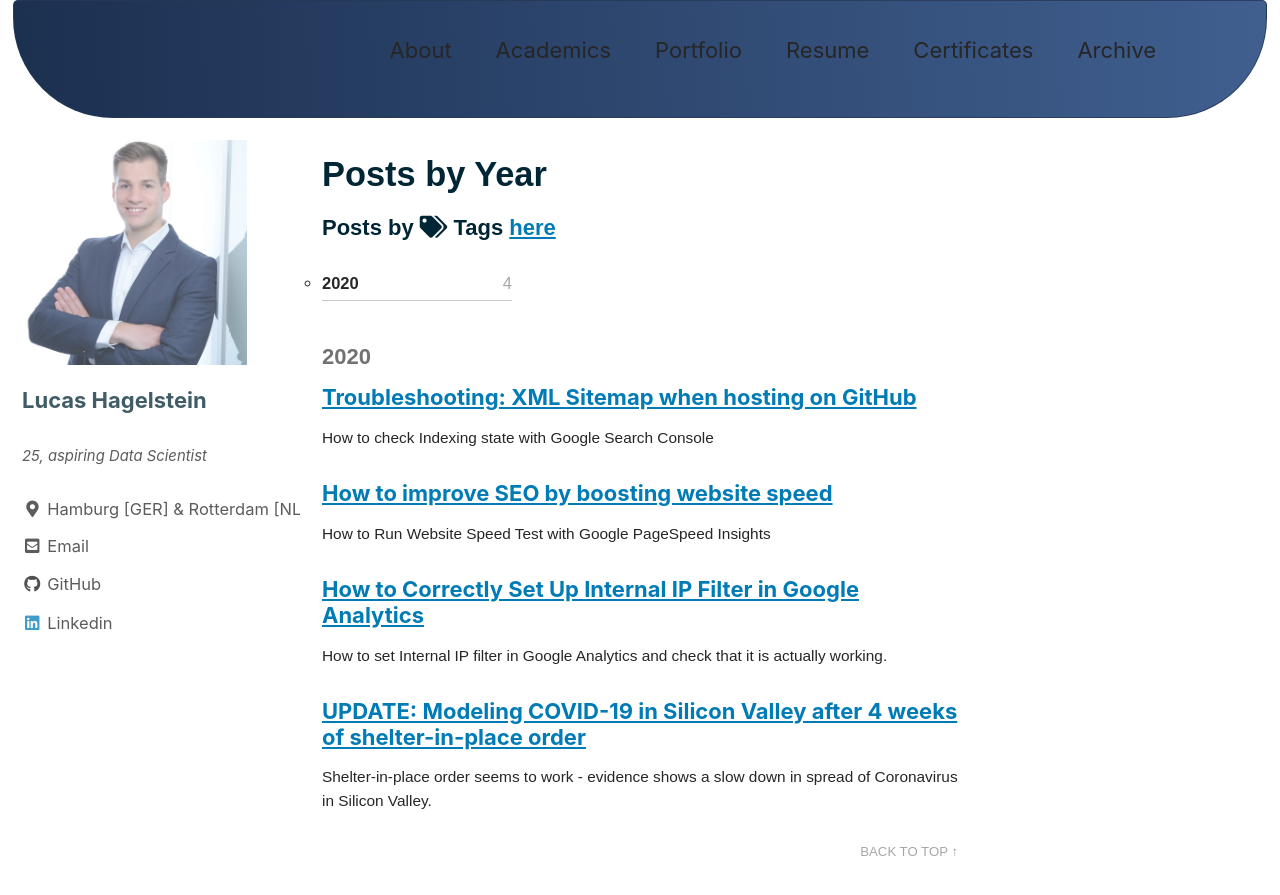
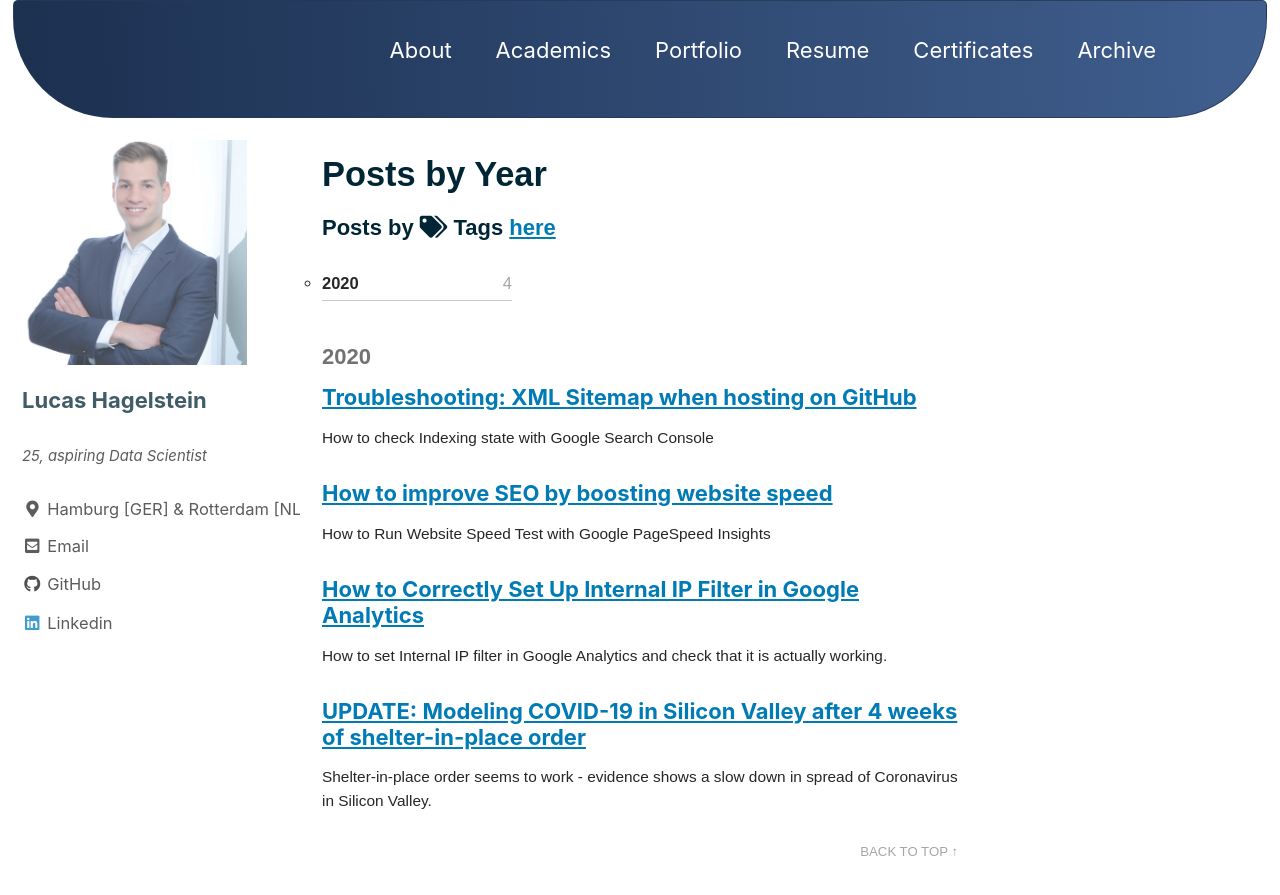
Before and after one commit to LHAGELS/LHAGELS.github.io, a Jekyll site: the page built from _pages/year-archive.md, in a window 1280 px wide and 900 px high. Shown: the top 895 px of the window. Built offline with Jekyll 4.4.1, drawn with Linux system fonts in a browser that asks for light colours; cached includes are drawn as plain includes; nearby versions of some CDN libraries.

Commit message:
new github

```diff
--- a/_sass/minimal-mistakes/_masthead.scss
+++ b/_sass/minimal-mistakes/_masthead.scss
@@ -39,7 +39,7 @@
 
     a {
       text-decoration: none;
-      color: #FFFFFF;
+      color: #FFFFFF !important;
     }
   }
 }
```
